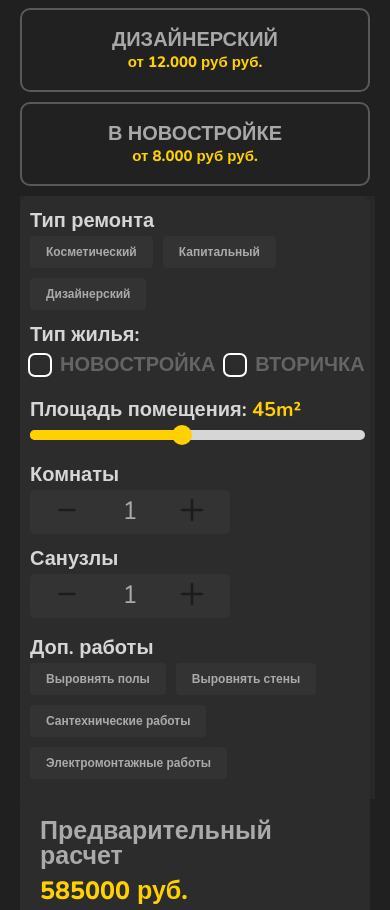
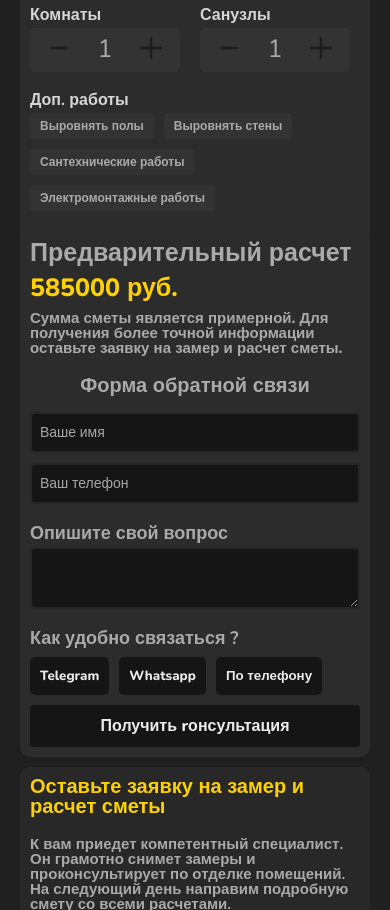
Before and after one commit to ViGrebenik/metoduytaClient, a React (Vite) app: page /calculator in a window 390 px wide. Shown: the part 1090-2000 px from the top of the page. Built offline with nearby package versions, Linux system fonts and the light colour scheme; a web font is replaced by a local one.

Commit message:
code rewiews mobile home page15

```diff
--- a/src/components/calculator/CalculatorUI.jsx
+++ b/src/components/calculator/CalculatorUI.jsx
@@ -88,10 +88,6 @@ const CalculatorUI = () => {
 	return (
 		<div className={styles.containerCalculator}>
 			<div className={styles.calculatorBlock}>
-				{/* <div className={styles.containerHeader}>
-					<div className={styles.contentHeaderTitle}>Расчет ремонта</div>
-					<div className={styles.contentHeaderSubtitle}></div>
-				</div> */}
 				<div className={styles.calculatorForm}>
 					<form>
 						<div className={styles.blockTypeServices}>
--- a/src/components/calculator/CalculatorUI.module.scss
+++ b/src/components/calculator/CalculatorUI.module.scss
@@ -229,7 +229,7 @@
 	display: flex;
 	align-items: center;
 	gap: 10px;
-	font-size: 20px;
+	font-size: clamp(16px, 2vw, 20px);
 	font-weight: bold;
 	color: #646464;
 	.checkBox {
@@ -261,6 +261,12 @@
 	}
 }
 @media only screen and (max-width: 767px) {
+	.calculatorActionFormBlock {
+		flex: 1 0 48%;
+		background-color: $bgDefaultAccentBlock;
+		border-radius: 10px;
+		padding: 10px;
+	}
 	.calculatorBlock {
 		display: flex;
 		padding: 10px;
@@ -271,12 +277,11 @@
 		.containerNumberOfRooms {
 			display: flex;
 			flex-wrap: wrap;
-			gap: 10px;
-			width: 100%;
+			gap: 20px;
 			.numberOfRoomsItem {
 				display: flex;
 				flex-direction: column;
-				width: 200px;
+				width: 150px;
 				.roomsItemButton {
 					display: flex;
 					justify-content: space-around;
@@ -298,4 +303,77 @@
 			}
 		}
 	}
+	.calculatorForm {
+		.blockTypeServices {
+			.typeServices {
+				display: flex;
+				gap: 15px;
+			}
+		}
+		.numberOfRooms {
+			display: flex;
+		}
+
+		& label {
+			display: block;
+			font-size: 16px;
+			margin: 5px 0px;
+			font-weight: bold;
+			color: $fontColor;
+		}
+
+		& input[type='range'] {
+			display: block;
+			width: 100%;
+			padding: 8px;
+			border: 1px solid #ccc;
+			border-radius: 4px;
+			font-size: 14px;
+			line-height: 1.5;
+			color: #333;
+
+			&:focus {
+				outline: none;
+				box-shadow: 0 0 4px 1px #333;
+			}
+		}
+
+		& input[type='radio'] {
+			margin-right: 8px;
+		}
+
+		& button[type='button'] {
+			display: block;
+			padding: 5px 10px;
+			border: none;
+			border-radius: 4px;
+			background-color: #333;
+			color: $fontColorAccent;
+			font-weight: bold;
+			cursor: pointer;
+
+			&:hover {
+				background-color: #444;
+			}
+
+			&:disabled {
+				background-color: #ccc;
+				cursor: not-allowed;
+			}
+		}
+
+		& #numberOfRooms {
+			display: inline-block;
+			width: 32px;
+			text-align: center;
+			font-size: 14px;
+			color: #333;
+		}
+
+		& .roomsButtons {
+			display: flex;
+			align-items: center;
+			justify-content: space-between;
+		}
+	}
 }
--- a/src/components/calculator/checkBoxButton/CheckBoxButton.module.scss
+++ b/src/components/calculator/checkBoxButton/CheckBoxButton.module.scss
@@ -35,3 +35,17 @@
 		color: rgb(0, 0, 0);
 	}
 }
+@media only screen and (max-width: 767px) {
+	.buttonsBlock {
+		display: flex;
+		align-items: center;
+		flex-wrap: wrap;
+		.buttonWrapper {
+			margin-bottom: 10px;
+		}
+
+		button {
+			padding: 10px 10px;
+		}
+	}
+}
--- a/src/components/screens/calculator/calculatorPage/CalculatorPage.jsx
+++ b/src/components/screens/calculator/calculatorPage/CalculatorPage.jsx
@@ -4,10 +4,12 @@ import Breadcrumbs from '../../../ui/breadCrumbs/BreadCrumbs'
 import FeedbackEstimate from '../../../wrappers/feedbackEstimate/FeedbackEstimate'
 import styles from './CalculatorPage.module.scss'
 import { dataText, services } from './DataText'
+import { useMediaQuery } from 'react-responsive'
 
 const CalculatorPage = () => {
 	const location = useLocation()
 	const currentPath = location.pathname
+	const isMobile = useMediaQuery({ maxWidth: 767 })
 	return (
 		<div className={styles.calculatorPage}>
 			<div className={styles.container}>
@@ -50,6 +52,7 @@ const CalculatorPage = () => {
 							демонтажу.
 						</div>
 					</div>
+					{!isMobile && (
 						<div className={styles.containerPricesServices}>
 							{services.map((service, index) => (
 								<div className={styles.pricesServices} key={index}>
@@ -60,6 +63,7 @@ const CalculatorPage = () => {
 								</div>
 							))}
 						</div>
+					)}
 					<div className={styles.containerCalculator}>
 						<CalculatorUI />
 					</div>
--- a/src/components/screens/calculator/calculatorPage/CalculatorPage.module.scss
+++ b/src/components/screens/calculator/calculatorPage/CalculatorPage.module.scss
@@ -170,7 +170,7 @@
 			flex: 1 0 52%;
 			border-radius: 10px;
 			background-color: $bgDefaultAccentBlock;
-			padding: 20px;
+			padding: 10px;
 			font-size: 15px;
 			color: $fontColorAccent;
 		}
--- a/src/components/wrappers/feedbackEstimate/FeedbackEstimate.jsx
+++ b/src/components/wrappers/feedbackEstimate/FeedbackEstimate.jsx
@@ -1,9 +1,11 @@
+import Button from '../../ui/button/Button'
 import styles from './FeedbackEstimate.module.scss'
 
 const FeedbackEstimate = () => {
 	return (
 		<div className={styles.containerActions}>
 			<div className={styles.actionItem}>
+				<div>
 					<div className={styles.actionItemTitle}>
 						Оставьте заявку на замер и расчет сметы
 					</div>
@@ -12,21 +14,37 @@ const FeedbackEstimate = () => {
 						проконсультирует по отделке помещений. На следующий день направим
 						подробную смету со всеми расчетами.
 					</div>
+				</div>
 				<div className={styles.containerButton}>
-					<button>ВЫЗВАТЬ ЗАМЕРЩИКА</button>
+					<div className={styles.container}>
+						<Button
+							type={'popUp'}
+							title={'ВЫЗВАТЬ ЗАМЕРЩИКА'}
+							fontSize={'16px'}
+							pd={'20px 20px'}
+						/>
+					</div>
 				</div>
 			</div>
 			<div className={styles.actionItem}>
-				<img src='/static/paper.svg' alt='paper' />
+				<div>
 					<div className={styles.actionItemTitle}>
 						Уже делали расчет в других компаниях?
 					</div>
 					<div className={styles.actionItemSubtitle}>
-					Отправьте нам файл со сметой, и мы сделаем расчет по нашему прайсу. А
-					также проведем аудит на ошибки и скрытые работы.
+						Отправьте нам файл со сметой, и мы сделаем расчет по нашему прайсу.
+						А также проведем аудит на ошибки и скрытые работы.
 					</div>
-				<div className={styles.containerButtonItem}>
-					<button>ОТПРАВИТЬ СВОЮ СМЕТУ</button>
+				</div>
+				<div className={styles.containerButton}>
+					<div className={styles.container}>
+						<Button
+							type={'popUp'}
+							title={'ОТПРАВИТЬ СМЕТУ'}
+							fontSize={'16px'}
+							pd={'20px 20px'}
+						/>
+					</div>
 				</div>
 			</div>
 		</div>
--- a/src/components/wrappers/feedbackEstimate/FeedbackEstimate.module.scss
+++ b/src/components/wrappers/feedbackEstimate/FeedbackEstimate.module.scss
@@ -6,12 +6,15 @@
 	flex-wrap: wrap;
 	.actionItem {
 		&:first-child {
-			flex: 1 0 65%;
+			flex: 1 0 40%;
 			padding: 10px;
+			display: flex;
+			flex-direction: column;
+			justify-content: space-between;
 			border-radius: 10px;
 			background-color: $bgDefaultAccentBlock;
 			.actionItemTitle {
-				font-size: clamp(17px, 25px, 35px);
+				font-size: clamp(20px, 3vw, 26px);
 				font-weight: 800;
 				color: $accent;
 				margin-bottom: 20px;
@@ -20,33 +23,46 @@
 				width: 100%;
 				color: $fontColorAccent;
 				font-weight: 700;
+				font-size: clamp(15px, 3vw, 20px);
+			}
+			.containerButton {
+				margin-top: 10px;
+				display: flex;
+				justify-content: end;
+				width: 100%;
+				.container {
+					width: max-content;
+				}
 			}
 		}
 		&:last-child {
-			background-color: $bgDefaultAccentBlock;
-			border-radius: 10px;
+			flex: 1 0 35%;
 			padding: 10px;
-			flex: 1 0 30%;
 			display: flex;
 			flex-direction: column;
-			img {
-				width: 50px;
-				height: 50px;
-			}
+			justify-content: space-between;
+			border-radius: 10px;
+			background-color: $bgDefaultAccentBlock;
 			.actionItemTitle {
-				font-size: 25px;
+				font-size: clamp(20px, 3vw, 26px);
 				font-weight: 800;
 				color: $accent;
+				margin-bottom: 20px;
 			}
 			.actionItemSubtitle {
-				font-size: 15px;
+				width: 100%;
 				color: $fontColorAccent;
 				font-weight: 700;
+				font-size: clamp(15px, 3vw, 20px);
 			}
-			.containerButtonItem {
+			.containerButton {
+				margin-top: 10px;
 				display: flex;
-				justify-content: start;
-				margin-top: 20px;
+				justify-content: end;
+				width: 100%;
+				.container {
+					width: max-content;
+				}
 			}
 		}
 	}
```
Lines whose indentation alone changed are shown as unchanged.
